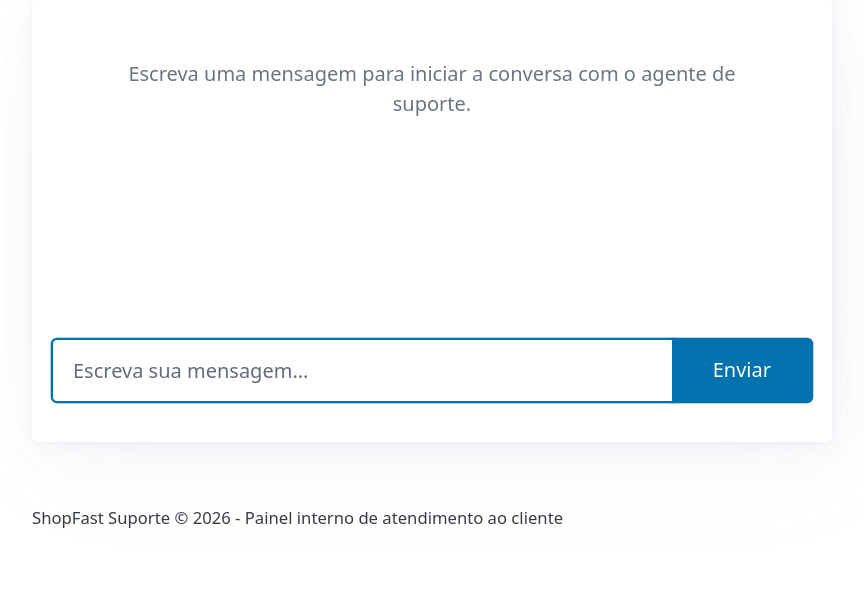
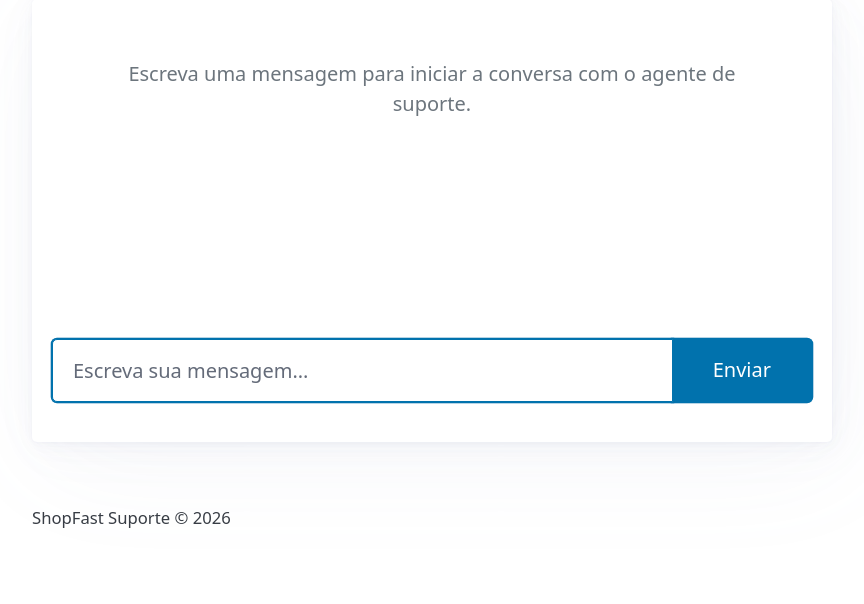
Before and after one commit to anacunha/strands-agents-workshop, a FastAPI app: page /chat in a window 1280 px wide. Shown: the part 196-800 px from the top of the page, without its empty margins (8-872 px from the left). Run offline with FastAPI, Linux system fonts and the light colour scheme; some libraries are stand-ins or nearby versions.

Commit message:
chore: update footer message

```diff
--- a/shopfast/templates/base.html
+++ b/shopfast/templates/base.html
@@ -27,7 +27,7 @@
     </main>
 
     <footer class="container">
-        <small>ShopFast Suporte &copy; 2026 - Painel interno de atendimento ao cliente</small>
+        <small>ShopFast Suporte &copy; 2026</small>
     </footer>
 </body>
 </html>
```
